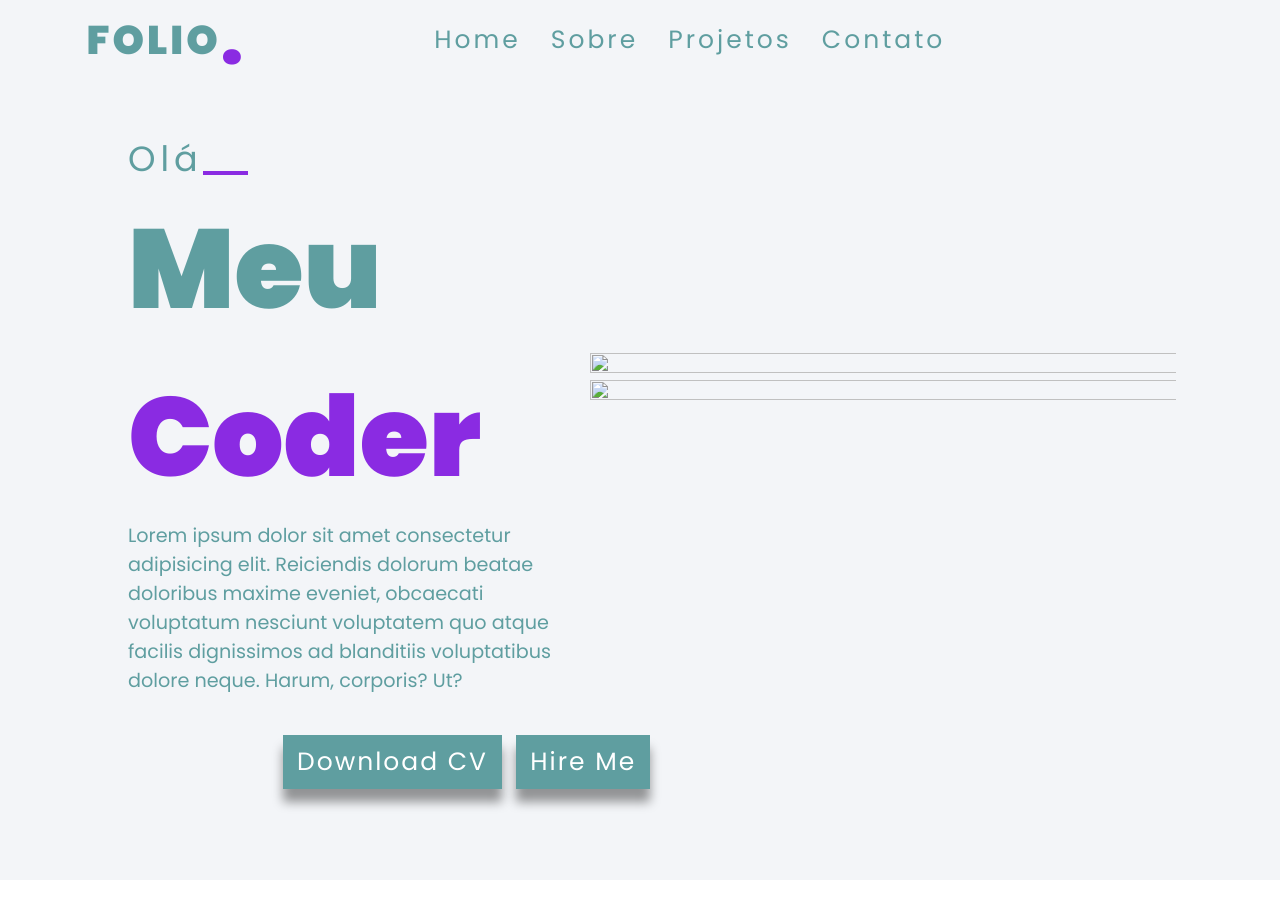
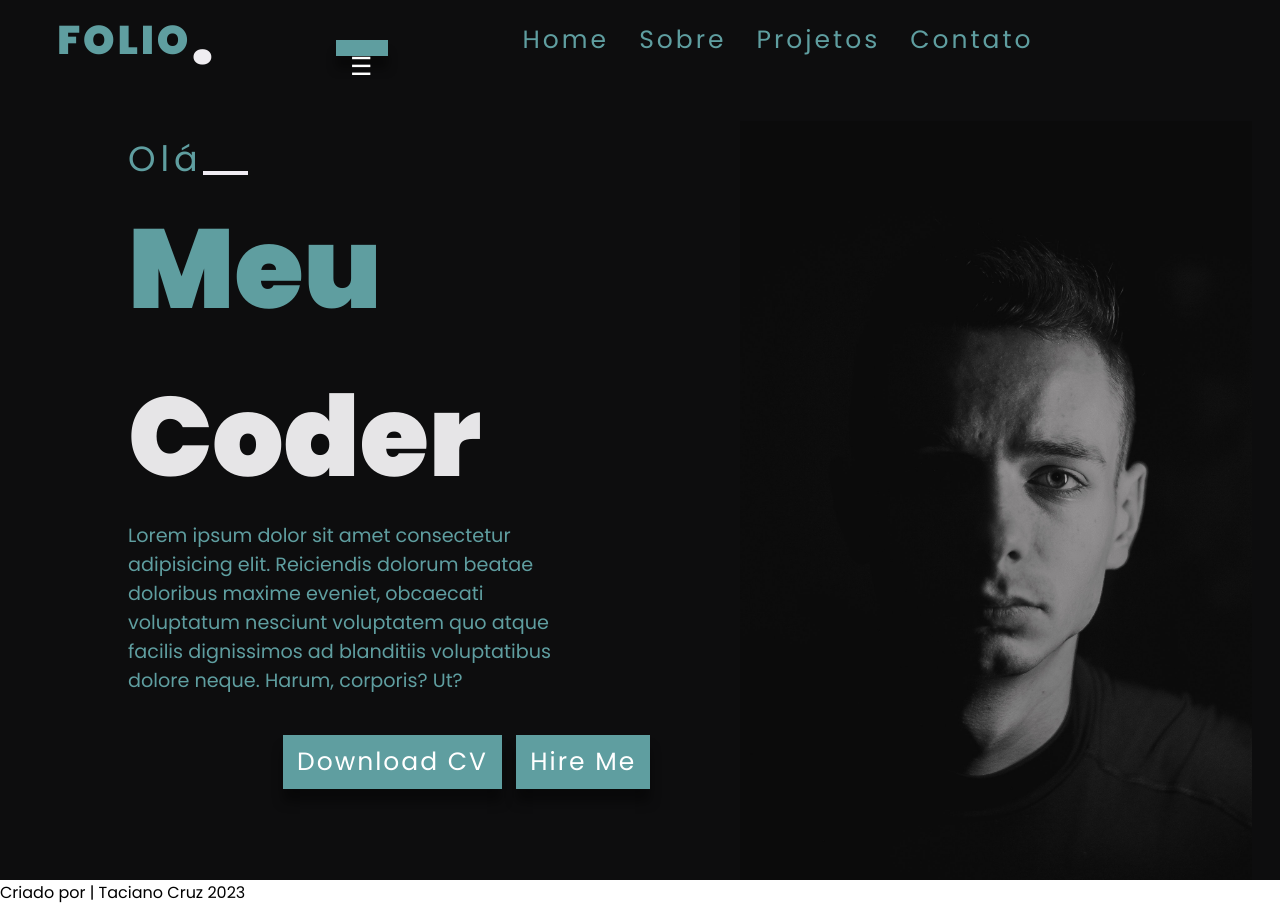
Before and after one commit to tacianocr/portifolio3, a plain HTML site: page index.html in a window 1280 px wide. Before the commit the page ends 880 px from the top, so only its background shows below. Drawn offline with Linux system fonts and the light colour scheme.

Commit message:
arrumando a foto

```diff
--- a/index.html
+++ b/index.html
@@ -11,6 +11,7 @@
     <div class="container">
         <nav>
             <div class="logo">folio<b>.</b></div>
+            <button id="openMenu">&#9776</button>
             <ul class="navItems">
                 <li><a href="#">home</a></li>
                 <li><a href="#">sobre</a></li>
@@ -18,9 +19,9 @@
                 <li><a href="#">contato</a></li>
             </ul>
             <div class="links">
-                <a href="#"><i class="fab fa-linkedin"></i></a>
-                <a href="#"><i class="fab fa-instagram"></i></a>
-                <a href="#"><i class="fab fa-twitter"></i></a>
+                <a href="imagem/logo-facebook.jpg"><i class="fab fa-facebook"></i></a>
+                <a href="imagem/logo-instagram.jpg"><i class="fab fa-instagram"></i></a>
+                <a href="imagem/linkedin.jfif"><i class="fab fa-linkedin"></i></a>
             </div>
         </nav>
         <div class="wrapper">
@@ -34,11 +35,17 @@
             </div>
             <div class="cols cols1">
                 <div class="imgbox">
-                    <img src=""  id="splash">
-                    <img src="imagem/"  >
+
+                    <img src="imagem/pexels-dmitriy-tarasenko-16013845.jpg"  >
                 </div>
             </div>
         </div>
+        <div class="grade">
+            <section>
+
+            </section>
+        </div>
     </div>
+    <footer>Criado por | Taciano Cruz 2023</footer>
 </body>
 </html>
--- a/style.css
+++ b/style.css
@@ -12,7 +12,7 @@ body {
 .container {
     width: 100%;
     min-height: 100vh;
-    background-color: #f3f5f8;
+    background-color: #0d0d0e;
 }
 nav {
     display: flex;
@@ -34,7 +34,7 @@ nav {
 }
 b {
     font-size: 70px;
-    color: blueviolet;
+    color: rgb(239, 237, 241);
 }
 .navItems {
     display: flex;
@@ -52,12 +52,13 @@ b {
 }
 .navItems li:hover a,
 .links a:hover {
-    color: blueviolet;
+    color: rgb(242, 240, 243);
 }
 .links a {
     font-size: 30px;
     color: cadetblue;
     margin: 25px 10px;
+    display: flexbox;
 }
 .wrapper {
     display: flex;
@@ -84,7 +85,7 @@ b {
     height: 4px;
     width: 45px;
     bottom: 10px;
-    background-color: blueviolet;
+    background-color: rgb(240, 236, 243);
 }
 h1 {
     display: block;
@@ -93,7 +94,7 @@ h1 {
     color: cadetblue;
 }
 .multiText {
-    color: blueviolet;
+    color: rgb(230, 229, 231);
     text-transform: capitalize;
 }
 p {
@@ -133,7 +134,15 @@ button:hover {
 .imgbox img {
     position: relative;
     height: 100%;
-    width: calc(130% - 80px);
-    top: -100px;
-    right: 50px;
+    width: 100%;
+    top: 100px;
+    right: 0px;
+    left: 100px;
+
+
+
+
 }
+#openMenu {
+
+}
```
Also changed, not shown: imagem/avatar.png (added), imagem/imga.png (added), imagem/linkedin.jfif (added), imagem/pexels-dmitriy-tarasenko-16013845.jpg (added), 2 other files.
